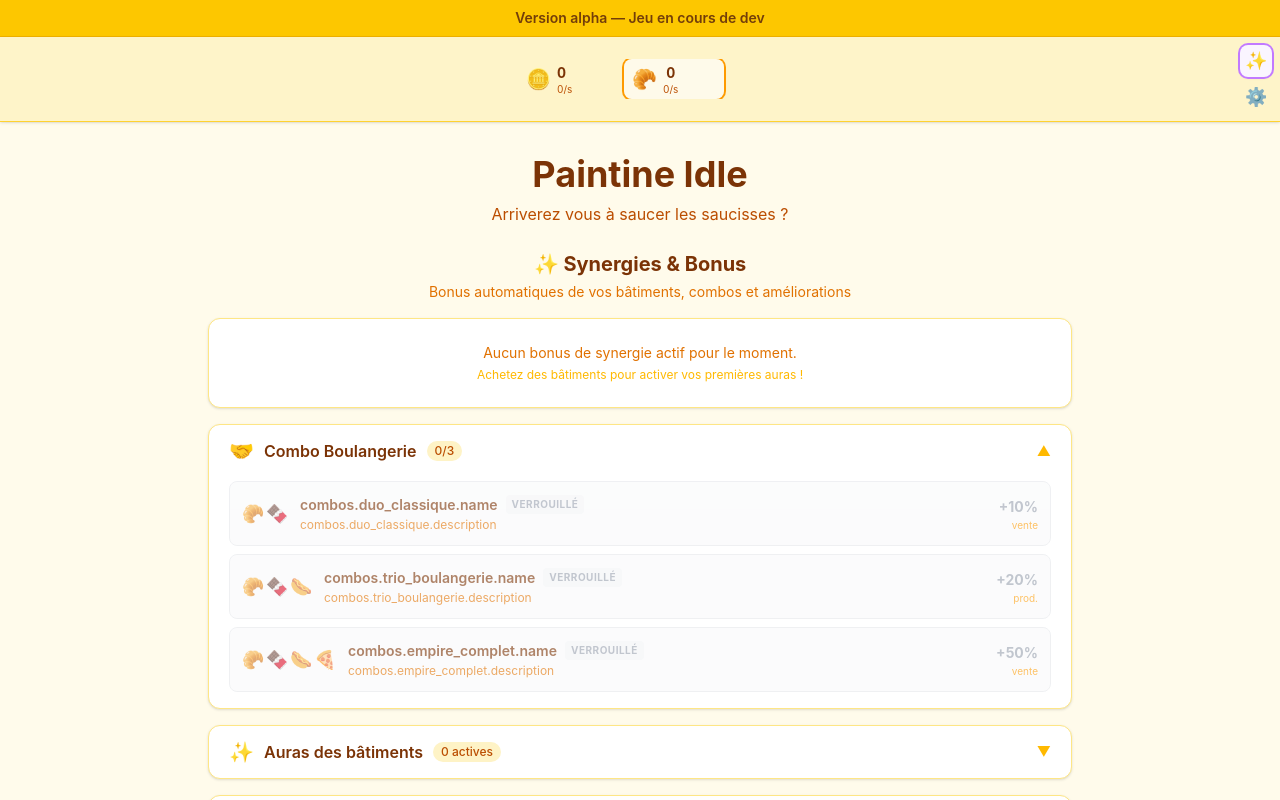
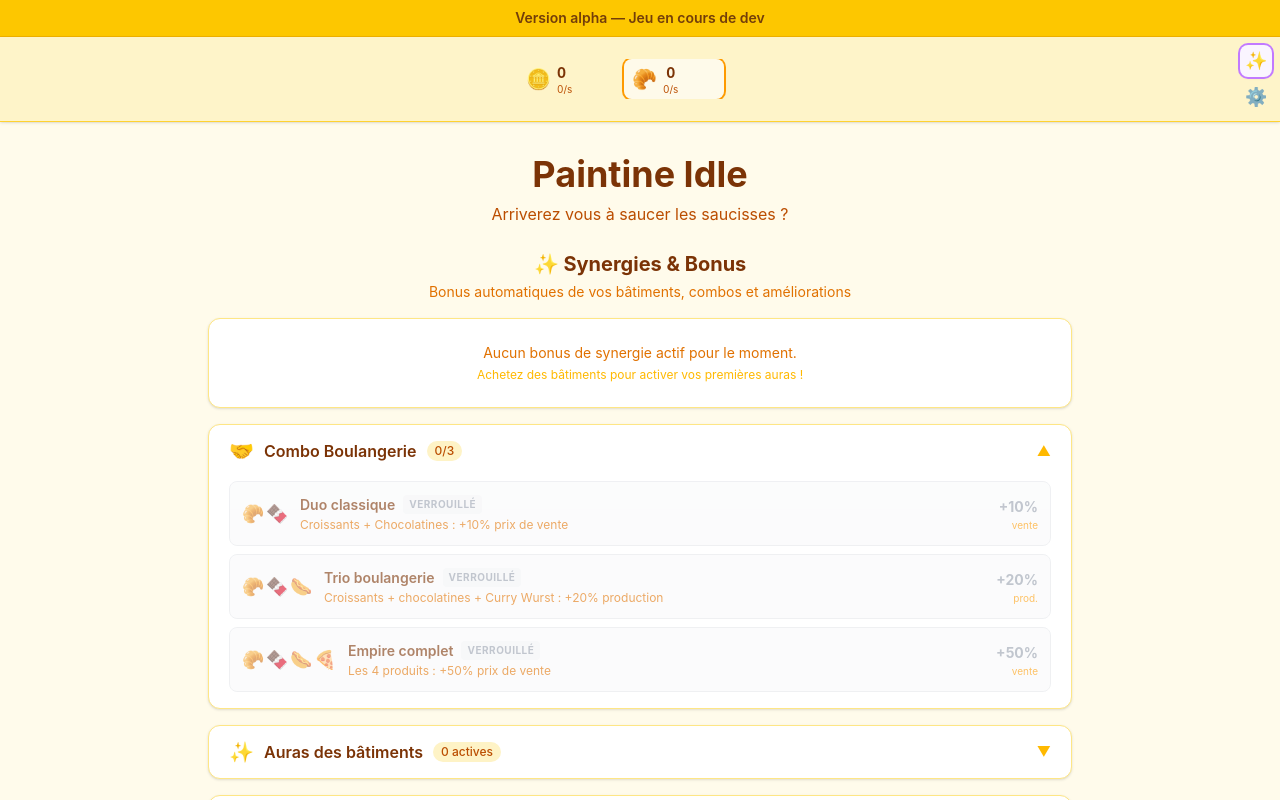
Before and after one commit to vuldov/PaintineIdle, a React (Vite) app: page / in a window 1280 px wide. Both pictures are taken after a click on the button "Synergies & Bonus". Shown: the top 800 px of the page. Built offline with nearby package versions, Linux system fonts and the light colour scheme.

Commit message:
🌐 Fix translate panel des Synergies

```diff
--- a/src/components/game/SynergyPanel.tsx
+++ b/src/components/game/SynergyPanel.tsx
@@ -176,6 +176,7 @@ function BonusSummary() {
 
 function ComboSection() {
   const { t } = useTranslation('common')
+  const { t: ts } = useTranslation('synergies')
   const { getName, getEmoji } = useProductLookups()
   const activeCombos = useSynergyStore((s) => s.bonuses.activeCombos)
   const activeIds = new Set(activeCombos.map(c => c.id))
@@ -212,7 +213,7 @@ function ComboSection() {
               {/* Info */}
               <div className="min-w-0 flex-1">
                 <div className="flex items-center gap-2">
-                  <span className="font-semibold text-sm text-amber-900">{combo.name}</span>
+                  <span className="font-semibold text-sm text-amber-900">{ts(combo.name)}</span>
                   {isActive ? (
                     <span className="text-[10px] uppercase tracking-wider font-bold text-green-700 bg-green-100 px-1.5 py-0.5 rounded">
                       {t('status.active')}
@@ -223,7 +224,7 @@ function ComboSection() {
                     </span>
                   )}
                 </div>
-                <p className="text-xs text-amber-600 mt-0.5">{combo.description}</p>
+                <p className="text-xs text-amber-600 mt-0.5">{ts(combo.description)}</p>
               </div>
 
               {/* Bonus */}
@@ -351,6 +352,7 @@ function AuraSection() {
 
 function UpgradeSynergySection() {
   const { t } = useTranslation('common')
+  const { t: ts } = useTranslation('synergies')
   const upgrades = useUpgradeStore((s) => s.upgrades)
   const buildingsByProduct = useBuildingStore((s) => s.buildings)
   const allBuildings = useMemo(() => {
@@ -428,15 +430,15 @@ function UpgradeSynergySection() {
               key={uidStr}
               className={`flex items-center gap-3 p-3 rounded-lg border bg-white ${colors.border}`}
             >
-              <span className="text-xl shrink-0">{data.emoji}</span>
+              <span className="text-xl shrink-0">{ts(data.emoji)}</span>
               <div className="min-w-0 flex-1">
                 <div className="flex items-center gap-2 flex-wrap">
-                  <span className="font-semibold text-sm text-amber-900">{data.name}</span>
+                  <span className="font-semibold text-sm text-amber-900">{ts(data.name)}</span>
                   <span className={`text-[10px] uppercase tracking-wider font-bold px-1.5 py-0.5 rounded ${colors.badge}`}>
                     {t(`upgrade_categories.${cat}`)}
                   </span>
                 </div>
-                <p className="text-xs text-amber-600 mt-0.5">{data.description}</p>
+                <p className="text-xs text-amber-600 mt-0.5">{ts(data.description)}</p>
                 {dynamicText && (
                   <p className="text-xs text-green-700 mt-1 font-medium">{dynamicText}</p>
                 )}
```
